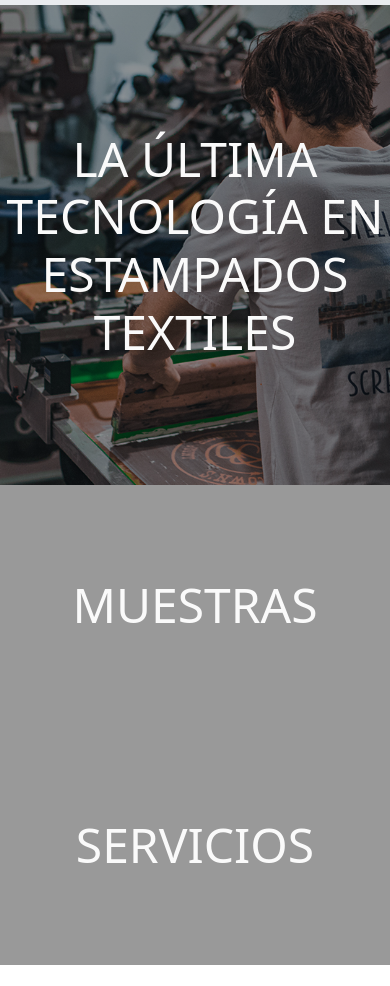
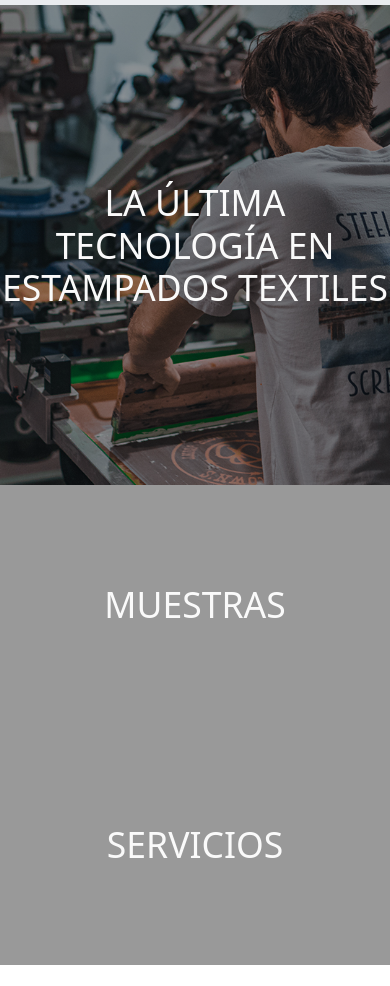
Before and after one commit to christkaczyk/PreEntrega3-Tkaczyk, a website: page index.html in a window 390 px wide. Shown: the part 51-1037 px from the top of the page. Drawn offline with nearby package versions, Linux system fonts and the light colour scheme.

Commit message:
update de texto responsive

```diff
--- a/scss/src/_main-index.scss
+++ b/scss/src/_main-index.scss
@@ -7,7 +7,8 @@
     padding: 20px;
     color: #fafafa;
     text-transform: uppercase;
-    font-size: 3rem;
+    font-size: calc(1rem + 5vw);
+    // font-size: 3rem;
 }
 
 #section__samples {
@@ -30,14 +31,14 @@
 .a__samples {
     color: #fafafa;
     text-transform: uppercase;
-    font-size: 3rem;
+    font-size: calc(1rem + 5vw);
     text-decoration: none;
 }
 
 .a__services {
     color: #fafafa;
     text-transform: uppercase;
-    font-size: 3rem;
+    font-size: calc(1rem + 5vw);
     text-decoration: none;
 }
 
```
Also changed, not shown: index.html (+2 -1 lines), css/style.css.
